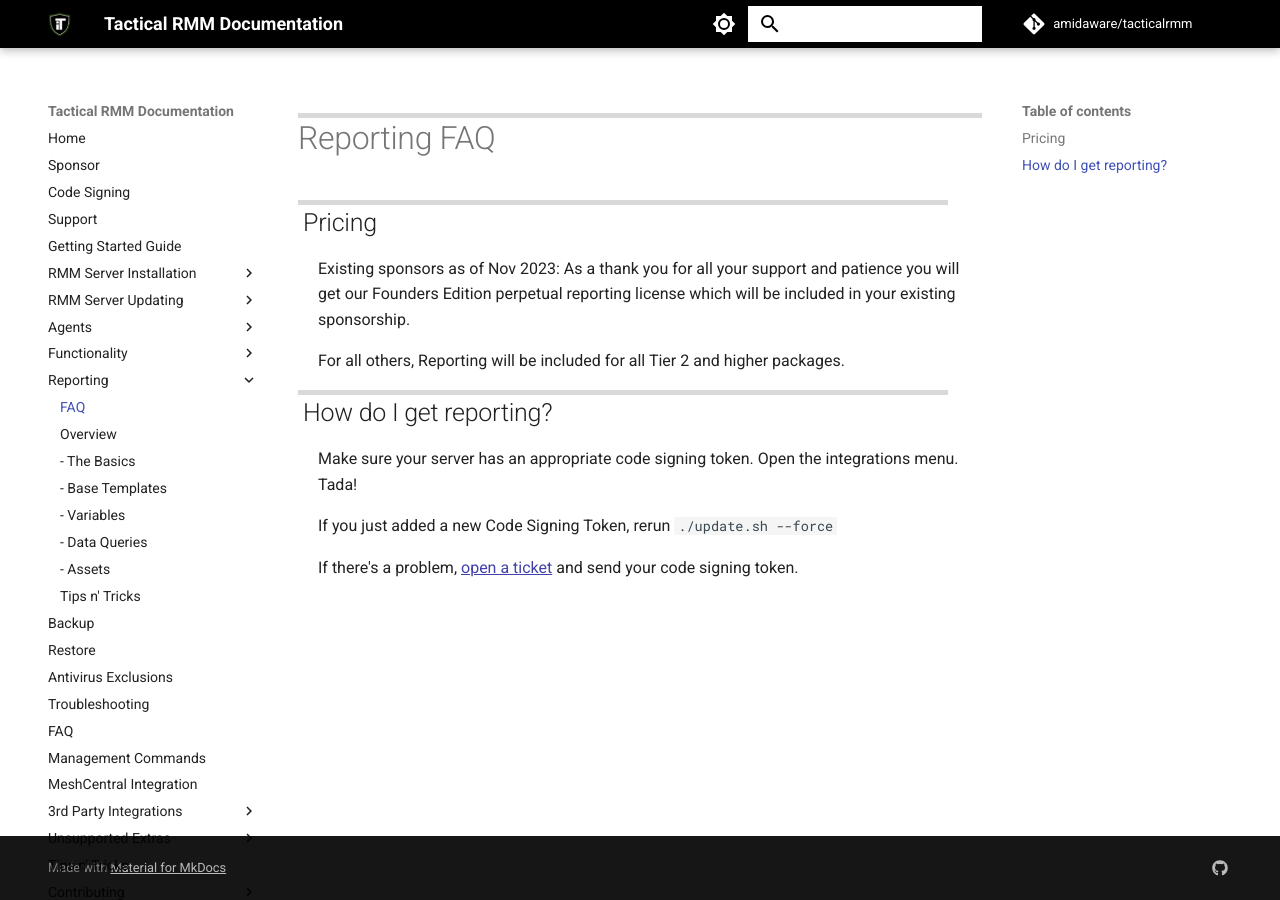
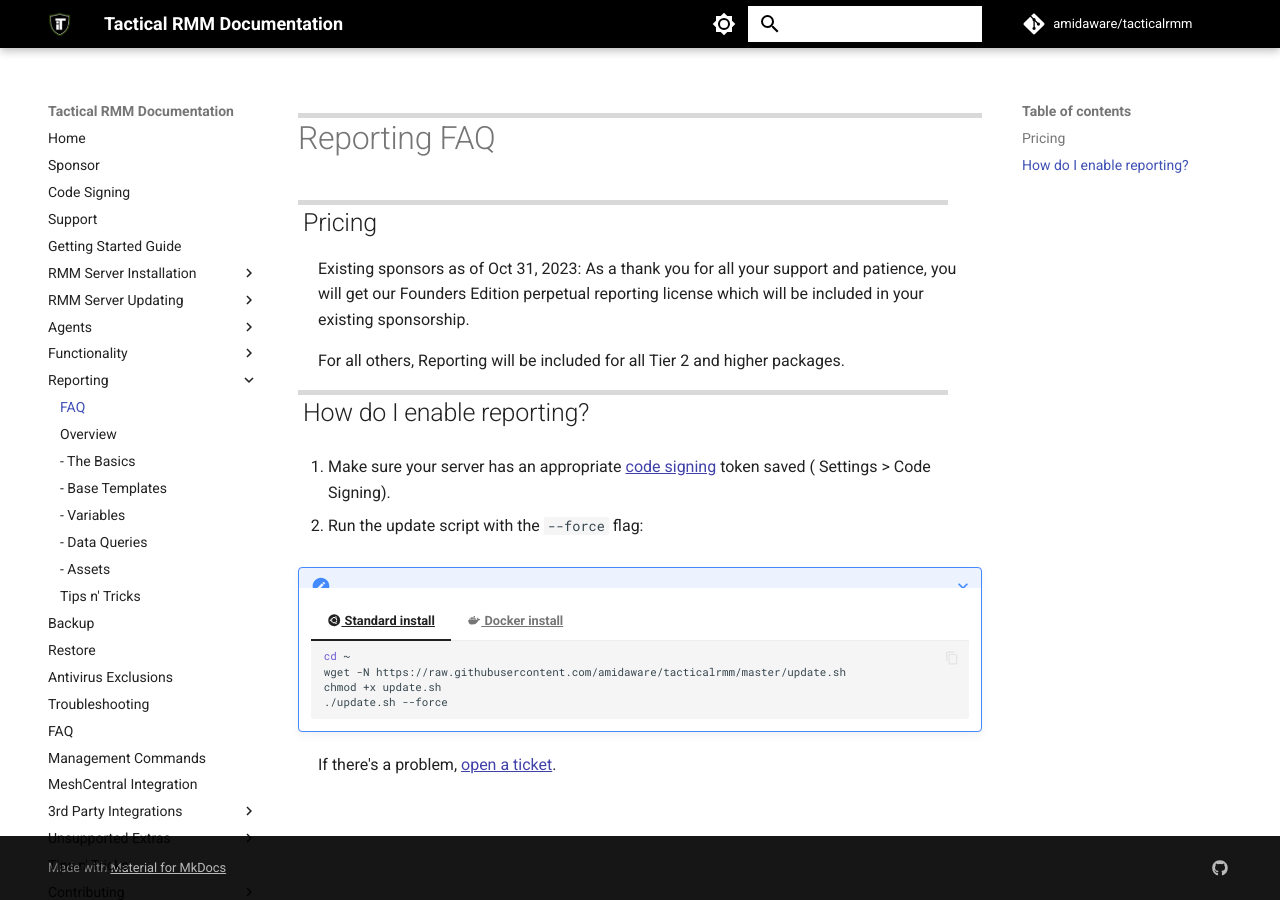
Before and after one commit to amidaware/trmm-docs, an MkDocs documentation site: the page built from docs/ee/reporting/faq.md, in a window 1280 px wide. Built offline with MkDocs 1.6.1 and Material for MkDocs 9.7.7, drawn with Linux system fonts in a browser that asks for light colours; comment, search, counter and statistics services are not loaded.

Commit message:
update reporting instructions

````diff
--- a/docs/ee/reporting/faq.md
+++ b/docs/ee/reporting/faq.md
@@ -2,14 +2,33 @@
 
 ## Pricing
 
-Existing sponsors as of Nov 2023: As a thank you for all your support and patience you will get our Founders Edition perpetual reporting license which will be included in your existing sponsorship.
+Existing sponsors as of Oct 31, 2023: As a thank you for all your support and patience, you will get our Founders Edition perpetual reporting license which will be included in your existing sponsorship.
 
 For all others, Reporting will be included for all Tier 2 and higher packages.
 
-## How do I get reporting?
+## How do I enable reporting?
 
-Make sure your server has an appropriate code signing token. Open the integrations menu. Tada!
+1. Make sure your server has an appropriate [code signing](../../code_signing.md) token saved ( Settings > Code Signing).
 
-If you just added a new Code Signing Token, rerun `./update.sh --force`
+2. Run the update script with the `--force` flag:
 
-If there's a problem, [open a ticket](https://support.amidaware.com) and send your code signing token.
+???+ note ""
+
+    === ":material-ubuntu: Standard install"
+
+        ```bash
+        cd ~
+        wget -N https://raw.githubusercontent.com/amidaware/tacticalrmm/master/update.sh
+        chmod +x update.sh
+        ./update.sh --force
+        ```
+
+    === ":material-docker: Docker install"
+
+        ```bash
+        docker compose down
+        docker compose up -d
+        ```
+
+
+If there's a problem, [open a ticket](https://support.amidaware.com).
````
